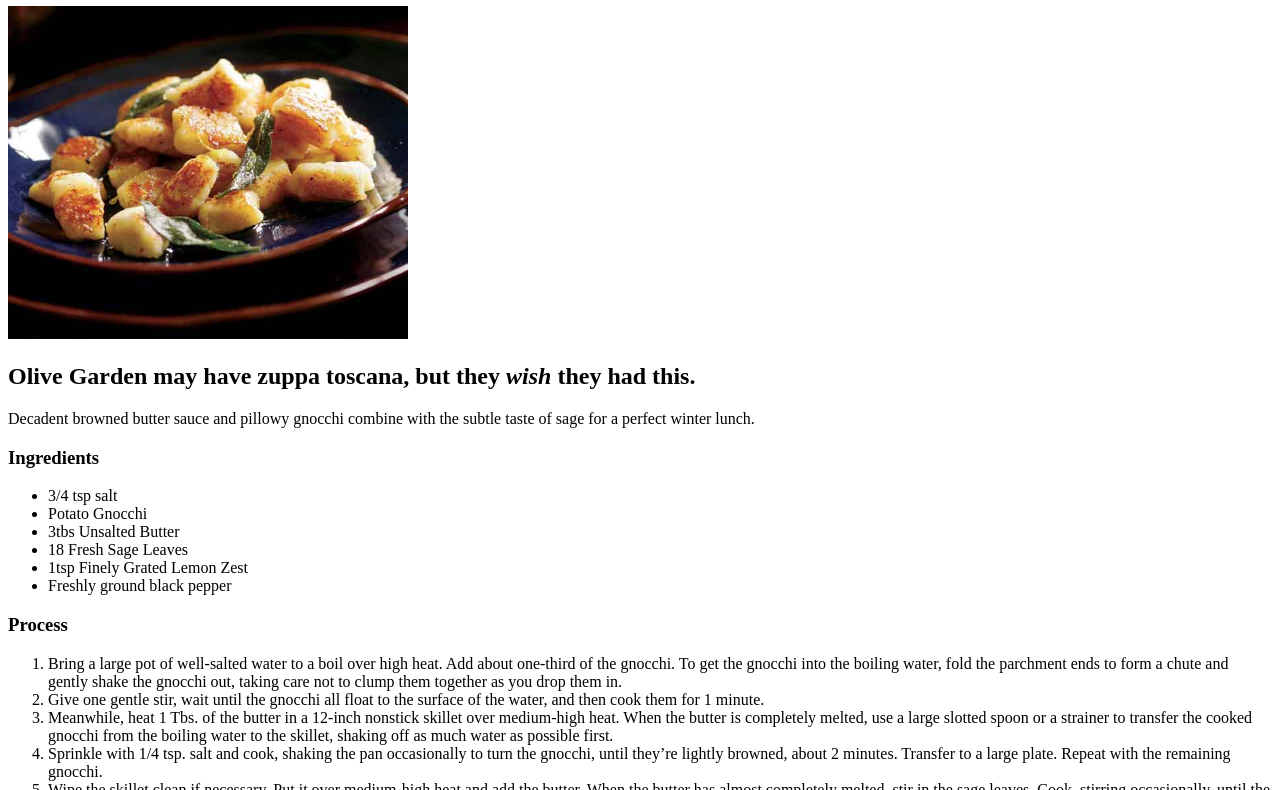
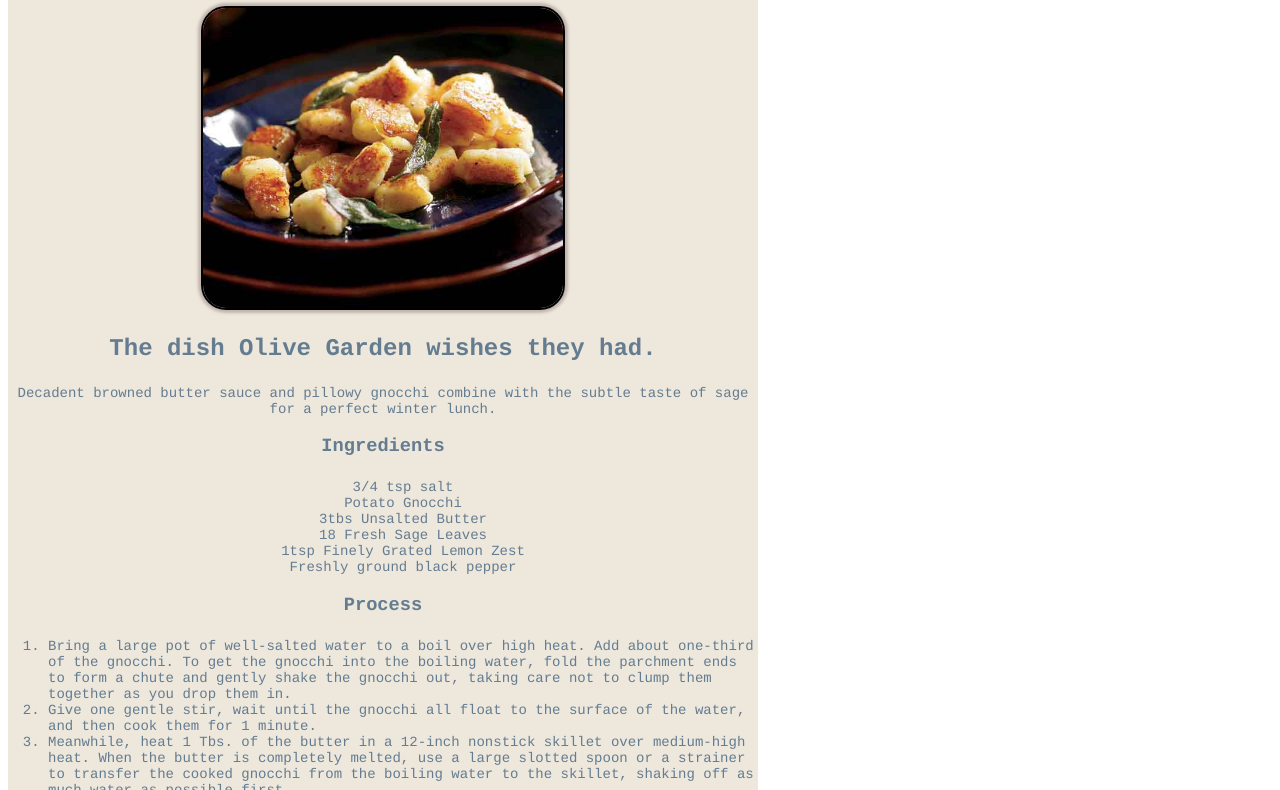
Before and after one commit to Eternityspool/odin-recipes, a plain HTML site: page recipes/sagegnocchi.html in a window 1280 px wide. Shown: the part 74-864 px from the top of the page. Drawn offline with Linux system fonts and the light colour scheme.

Commit message:
added styles.css

```diff
--- a/recipes/sagegnocchi.html
+++ b/recipes/sagegnocchi.html
@@ -4,13 +4,15 @@
 <head>
     <meta charset="UTF-8">
    <title>Browned Butter and Sage Gnocchi</title>
+   <link rel="stylesheet" href="../styles.css">
 </head>
 
 <body>
-    <h1>Browned Butter and Sage Gnocchi</h1>
-    <img src="../img/gnocchi.jpg" alt="a bowl of gnocchi topped with crispy sage" width="400">
-    <h2>Olive Garden may have zuppa toscana, but they <em>wish</em> they had this.</h2>
-    Decadent browned butter sauce and pillowy gnocchi combine with the subtle taste of sage for a perfect winter lunch.
+    <div class="bgbox">
+    <div><h1>Browned Butter and Sage Gnocchi</h1></div>
+    <img class= "recipecard" src="../img/gnocchi.jpg" alt="a bowl of gnocchi topped with crispy sage" width="400">
+    <h2>The dish Olive Garden wishes they had.</h2>
+    <p>Decadent browned butter sauce and pillowy gnocchi combine with the subtle taste of sage for a perfect winter lunch.</p>
     <h3>Ingredients</h3>
     <ul type="disc">
         <li>3/4 tsp salt</li>
@@ -32,6 +34,7 @@
     <p>
         <a href="../index.html">Back to Index</a>
     </p>
+</div>
 </body>
 
 </html>
--- /dev/null
+++ b/styles.css
@@ -0,0 +1,62 @@
+/* colors are at https://www.canva.com/colors/color-palettes/rocks-and-barefoot/ */
+
+* { font-family: courier; }
+
+h1 {
+    text-shadow: 2px 2px #c0b4ac;
+  }
+
+h1, h2, h3, ol, ul, p {
+    color: #647C90;
+}
+
+p, ul, ol {
+    font-size: 14px;
+    padding-top: 3px;
+}
+
+a {
+    color: #647C90;
+    text-decoration: none;
+}
+
+a:hover {
+    color: #4e6374;
+    font-weight: bold;
+}
+
+img {
+    border-radius: 25px;
+    border: 2px solid black;
+    box-shadow: 0 0 3px 3px #c0b4ac;
+}
+
+.recipecard {
+    height: 300px;
+    width: auto;
+}
+
+div {
+    width: 750px;
+    background-color: #DCD2CC;
+    border-radius: 25px;
+    text-align: center;
+    padding-top: 0px;
+}
+
+.bgbox {
+    width: 750px;
+
+    background-color: #EDE7DC;
+    text-align: center;
+    border-radius: 25px;
+    padding-bottom: 30px;
+}
+
+ul {
+    list-style: none; /* Remove default bullets */
+  }
+
+  ol {
+      text-align: left;
+  }
```
Also changed, not shown: index.html (+4 -2 lines), recipes/bourbonoldfashioned.html (+6 -3 lines), recipes/zuppatoscana.html (+7 -4 lines).
